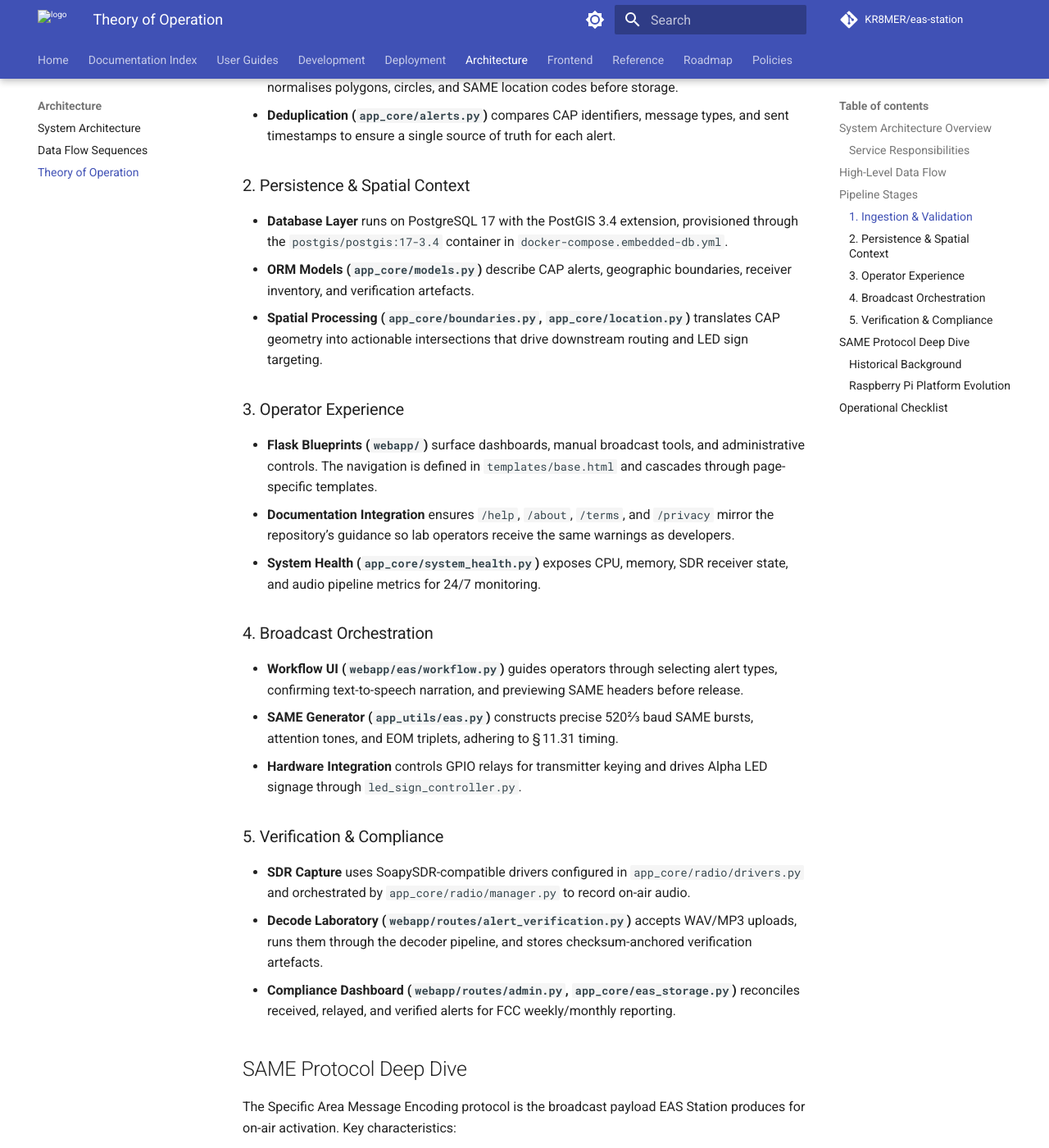
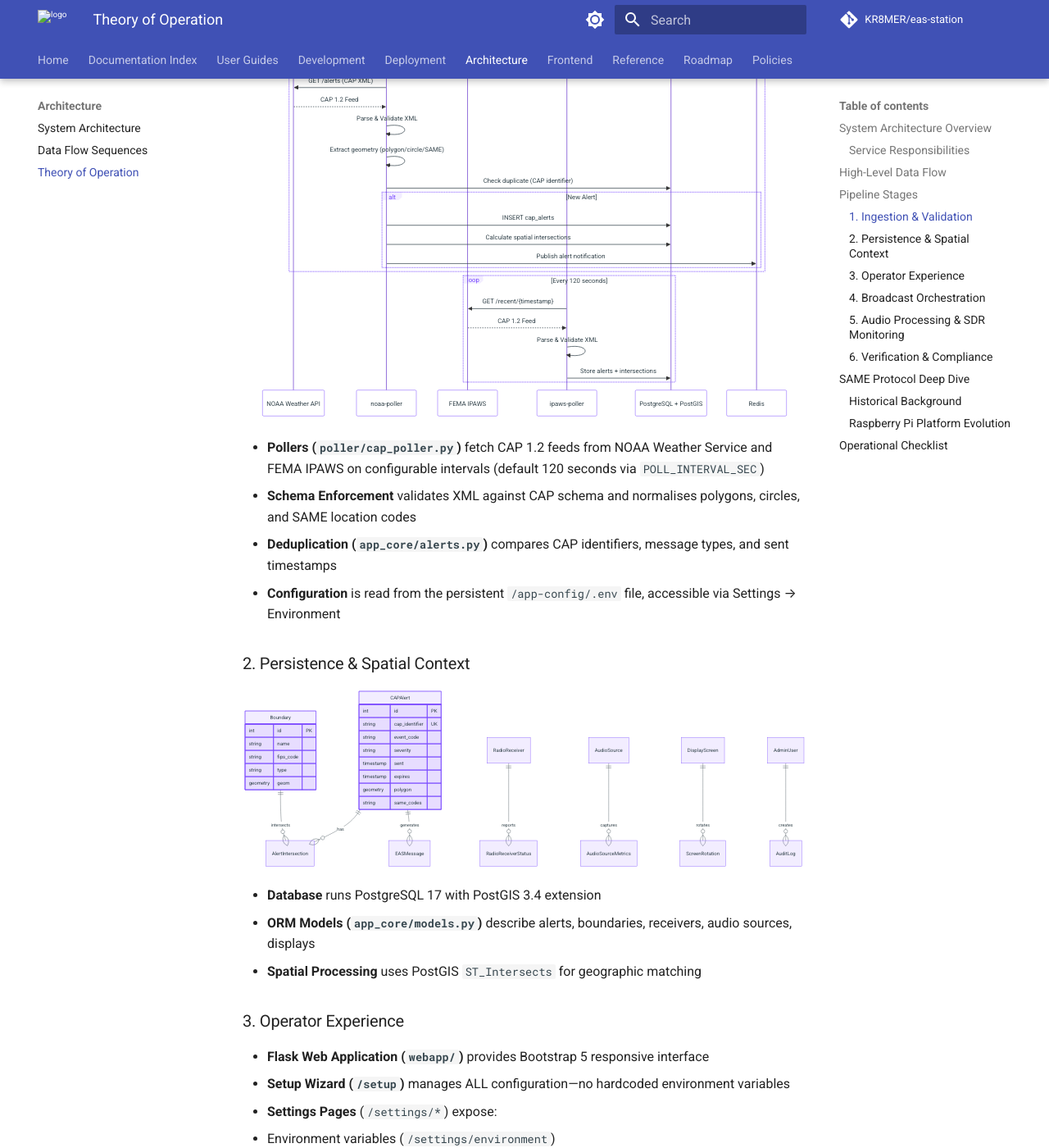
Before and after one commit to KR8MER/eas-station, an MkDocs documentation site: the page built from docs/architecture/THEORY_OF_OPERATION.md, in a window 1280 px wide and 1400 px high, scrolled down 3112 px. Shown: the whole window at 82% size. Built offline with MkDocs 1.6.1 and Material for MkDocs 9.7.7, drawn with Linux system fonts in a browser that asks for light colours; comment, search, counter and statistics services are not loaded; the version menu is left out; some of the changed text lies outside the part shown.

Commit message:
Update THEORY_OF_OPERATION.md with detailed mermaid diagrams
- Add system architecture overview with service separation diagram
- Add detailed sequence diagram for CAP polling workflow
- Add ER diagram for database schema
- Add broadcast orchestration flowchart
- Add SDR/audio processing data flow diagram
- Add verification/compliance sequence diagram
- Update all sections to reflect current separated service architecture

Co-authored-by: KR8MER <69276965+KR8MER@users.noreply.github.com>

````diff
--- a/docs/architecture/THEORY_OF_OPERATION.md
+++ b/docs/architecture/THEORY_OF_OPERATION.md
@@ -128,30 +128,197 @@ Each node references an actual module, package, or service in the repository so
 ## Pipeline Stages
 
 ### 1. Ingestion & Validation
-- **Pollers (`poller/cap_poller.py`)** fetch CAP 1.2 feeds from NOAA Weather Service and FEMA IPAWS endpoints on independent cadences.
-- **Schema Enforcement (`manual_eas_event.parse_cap_xml`, `poller/cap_poller.py::_parse_cap_polygon`)** validates XML against the CAP schema and normalises polygons, circles, and SAME location codes before storage.
-- **Deduplication (`app_core/alerts.py`)** compares CAP identifiers, message types, and sent timestamps to ensure a single source of truth for each alert.
+
+The CAP polling system runs as two separate containers for fault isolation:
+
+```mermaid
+sequenceDiagram
+    participant NOAA as NOAA Weather API
+    participant NP as noaa-poller
+    participant IPAWS as FEMA IPAWS
+    participant IP as ipaws-poller
+    participant DB as PostgreSQL + PostGIS
+    participant REDIS as Redis
+
+    loop Every 120 seconds (POLL_INTERVAL_SEC)
+        NP->>NOAA: GET /alerts (CAP XML)
+        NOAA-->>NP: CAP 1.2 Feed
+        NP->>NP: Parse & Validate XML
+        NP->>NP: Extract geometry (polygon/circle/SAME)
+        NP->>DB: Check duplicate (CAP identifier)
+        alt New Alert
+            NP->>DB: INSERT cap_alerts
+            NP->>DB: Calculate spatial intersections
+            NP->>REDIS: Publish alert notification
+        end
+    end
+
+    loop Every 120 seconds
+        IP->>IPAWS: GET /recent/{timestamp}
+        IPAWS-->>IP: CAP 1.2 Feed
+        IP->>IP: Parse & Validate XML
+        IP->>DB: Store alerts + intersections
+    end
+```
+
+- **Pollers (`poller/cap_poller.py`)** fetch CAP 1.2 feeds from NOAA Weather Service and FEMA IPAWS on configurable intervals (default 120 seconds via `POLL_INTERVAL_SEC`)
+- **Schema Enforcement** validates XML against CAP schema and normalises polygons, circles, and SAME location codes
+- **Deduplication (`app_core/alerts.py`)** compares CAP identifiers, message types, and sent timestamps
+- **Configuration** is read from the persistent `/app-config/.env` file, accessible via Settings → Environment
 
 ### 2. Persistence & Spatial Context
-- **Database Layer** runs on PostgreSQL 17 with the PostGIS 3.4 extension, provisioned through the `postgis/postgis:17-3.4` container in `docker-compose.embedded-db.yml`.
-- **ORM Models (`app_core/models.py`)** describe CAP alerts, geographic boundaries, receiver inventory, and verification artefacts.
-- **Spatial Processing (`app_core/boundaries.py`, `app_core/location.py`)** translates CAP geometry into actionable intersections that drive downstream routing and LED sign targeting.
+
+```mermaid
+erDiagram
+    CAPAlert ||--o{ AlertIntersection : has
+    Boundary ||--o{ AlertIntersection : intersects
+    CAPAlert ||--o{ EASMessage : generates
+    RadioReceiver ||--o{ RadioReceiverStatus : reports
+    AudioSource ||--o{ AudioSourceMetrics : captures
+    DisplayScreen ||--o{ ScreenRotation : rotates
+    AdminUser ||--o{ AuditLog : creates
+
+    CAPAlert {
+        int id PK
+        string cap_identifier UK
+        string event_code
+        string severity
+        timestamp sent
+        timestamp expires
+        geometry polygon
+        string same_codes
+    }
+
+    Boundary {
+        int id PK
+        string name
+        string fips_code
+        string type
+        geometry geom
+    }
+```
+
+- **Database** runs PostgreSQL 17 with PostGIS 3.4 extension
+- **ORM Models (`app_core/models.py`)** describe alerts, boundaries, receivers, audio sources, displays
+- **Spatial Processing** uses PostGIS `ST_Intersects` for geographic matching
 
 ### 3. Operator Experience
-- **Flask Blueprints (`webapp/`)** surface dashboards, manual broadcast tools, and administrative controls. The navigation is defined in `templates/base.html` and cascades through page-specific templates.
-- **Documentation Integration** ensures `/help`, `/about`, `/terms`, and `/privacy` mirror the repository’s guidance so lab operators receive the same warnings as developers.
-- **System Health (`app_core/system_health.py`)** exposes CPU, memory, SDR receiver state, and audio pipeline metrics for 24/7 monitoring.
+
+- **Flask Web Application (`webapp/`)** provides Bootstrap 5 responsive interface
+- **Setup Wizard (`/setup`)** manages ALL configuration—no hardcoded environment variables
+- **Settings Pages** (`/settings/*`) expose:
+  - Environment variables (`/settings/environment`)
+  - Location settings, Audio/SDR configuration
+  - Hardware (GPIO, OLED, VFD, LED signs)
+  - IPAWS/NOAA feed configuration
+- **System Health (`app_core/system_health.py`)** monitors CPU, memory, SDR state, audio pipeline
 
 ### 4. Broadcast Orchestration
-- **Workflow UI (`webapp/eas/workflow.py`)** guides operators through selecting alert types, confirming text-to-speech narration, and previewing SAME headers before release.
-- **SAME Generator (`app_utils/eas.py`)** constructs precise 520⅔ baud SAME bursts, attention tones, and EOM triplets, adhering to § 11.31 timing.
-- **Hardware Integration** controls GPIO relays for transmitter keying and drives Alpha LED signage through `led_sign_controller.py`.
 
-### 5. Verification & Compliance
-- **SDR Capture** uses SoapySDR-compatible drivers configured in `app_core/radio/drivers.py` and orchestrated by `app_core/radio/manager.py` to record on-air audio.
-- **Decode Laboratory (`webapp/routes/alert_verification.py`)** accepts WAV/MP3 uploads, runs them through the decoder pipeline, and stores checksum-anchored verification artefacts.
-- **Compliance Dashboard (`webapp/routes/admin.py`, `app_core/eas_storage.py`)** reconciles received, relayed, and verified alerts for FCC weekly/monthly reporting.
+```mermaid
+flowchart TD
+    START([Operator Initiates<br/>EAS Broadcast]) --> SELECT{Alert Source}
 
+    SELECT -->|Manual| MANUAL[Select Event Code<br/>Enter Details]
+    SELECT -->|From CAP| CAP[Select Active Alert]
+
+    MANUAL --> CONFIG
+    CAP --> CONFIG[Configure SAME Header]
+
+    CONFIG --> SAME[Generate SAME Header<br/>app_utils/eas.py]
+    SAME --> FSK[FSK Encode @ 520.83 baud<br/>app_utils/eas_fsk.py]
+    FSK --> TONE[Generate Attention Tone<br/>853 Hz + 960 Hz]
+
+    TONE --> TTS{TTS Enabled?}
+    TTS -->|Yes| NARRATE[Generate TTS Audio<br/>Azure/pyttsx3]
+    TTS -->|No| EOM
+    NARRATE --> EOM[Generate EOM x3<br/>NNNN]
+
+    EOM --> AUDIO[Build Complete Audio<br/>Header x3 + Tone + Voice + EOM x3]
+    AUDIO --> STORE[(Store WAV File)]
+
+    STORE --> GPIO{GPIO Configured?}
+    GPIO -->|Yes| KEY[hardware-service<br/>Key Transmitter]
+    GPIO -->|No| PLAY
+    KEY --> PLAY[Play Audio]
+    PLAY --> UNKEY[Unkey Transmitter]
+    UNKEY --> LOG[Log to Database]
+
+    style START fill:#3b82f6,color:#fff
+    style STORE fill:#10b981,color:#fff
+    style KEY fill:#f59e0b,color:#000
+```
+
+- **Workflow UI (`webapp/eas/`)** guides operators through alert selection and SAME header preview
+- **SAME Generator (`app_utils/eas.py`, `app_utils/eas_fsk.py`)** creates FCC-compliant 520⅔ baud FSK audio
+- **Hardware Integration** via isolated `hardware-service` container for GPIO relay control
+
+### 5. Audio Processing & SDR Monitoring
+
+The `sdr-service` container handles all SDR hardware and audio processing:
+
+```mermaid
+flowchart LR
+    subgraph sdr-service["sdr-service Container"]
+        SDR[SoapySDR<br/>Drivers]
+        DEMOD[FM Demodulator<br/>demodulation.py]
+        DECODE[Streaming SAME<br/>Decoder]
+        ICEOUT[Icecast Output<br/>Streaming]
+    end
+
+    subgraph Hardware["USB Hardware"]
+        RTL[RTL-SDR]
+        AIR[Airspy]
+    end
+
+    RTL --> SDR
+    AIR --> SDR
+    SDR -->|IQ Samples| DEMOD
+    DEMOD -->|PCM Audio| DECODE
+    DEMOD -->|PCM Audio| ICEOUT
+    DECODE -->|Alerts| REDIS[(Redis)]
+    ICEOUT --> ICECAST[Icecast Server]
+
+    style sdr-service fill:#e1f5ff
+```
+
+- **Real-Time Streaming Decoder (`app_core/audio/streaming_same_decoder.py`)** — <200ms latency, <5% CPU
+- **Audio Source Manager (`app_core/audio/source_manager.py`)** — multi-source with automatic failover
+- **Icecast Integration** streams demodulated audio for remote monitoring
+
+### 6. Verification & Compliance
+
+```mermaid
+sequenceDiagram
+    participant TX as Transmitter
+    participant SDR as sdr-service
+    participant DECODE as Streaming Decoder
+    participant DB as Database
+    participant UI as Compliance Dashboard
+
+    TX->>TX: Broadcast EAS
+    TX-->>SDR: RF Signal (162.x MHz)
+    SDR->>SDR: Capture IQ samples
+    SDR->>SDR: FM Demodulate
+    SDR->>DECODE: PCM audio stream
+
+    DECODE->>DECODE: Detect SAME preamble
+    DECODE->>DECODE: FSK decode header
+    DECODE->>DECODE: Validate checksum
+
+    alt Valid SAME Header
+        DECODE->>DB: Store verification record
+        DECODE->>DB: Match with transmitted
+        DB->>UI: Verification status
+    end
+
+    UI->>DB: Query verification history
+    DB-->>UI: Compliance report data
+```
+
+- **SDR Capture** via SoapySDR drivers (`app_core/radio/drivers.py`)
+- **Alert Verification** supports WAV/MP3 uploads and automated SDR captures
+- **Compliance Dashboard** reconciles alerts for FCC reporting
 ## SAME Protocol Deep Dive
 
 The Specific Area Message Encoding protocol is the broadcast payload EAS Station produces for on-air activation. Key characteristics:
````
